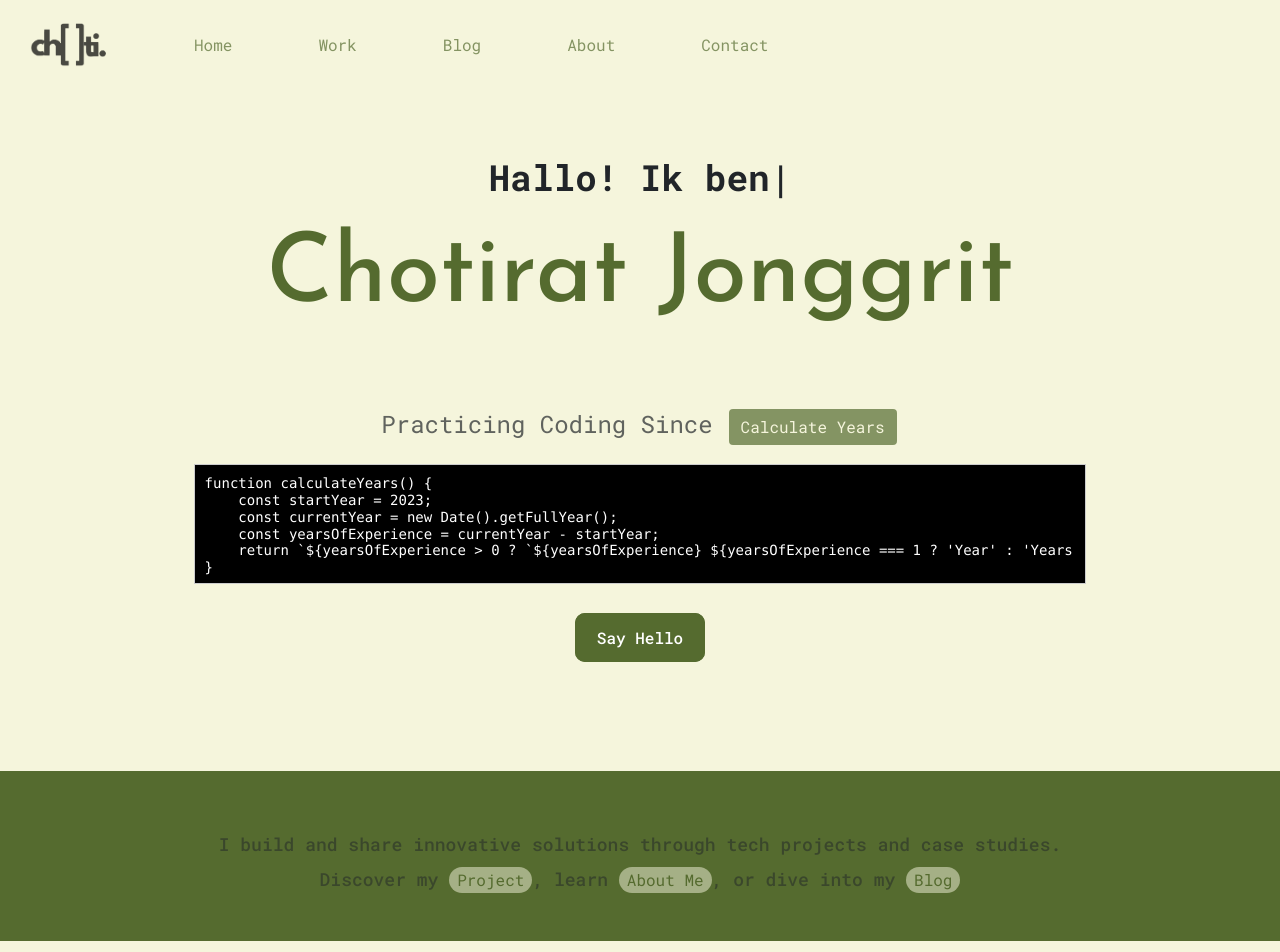
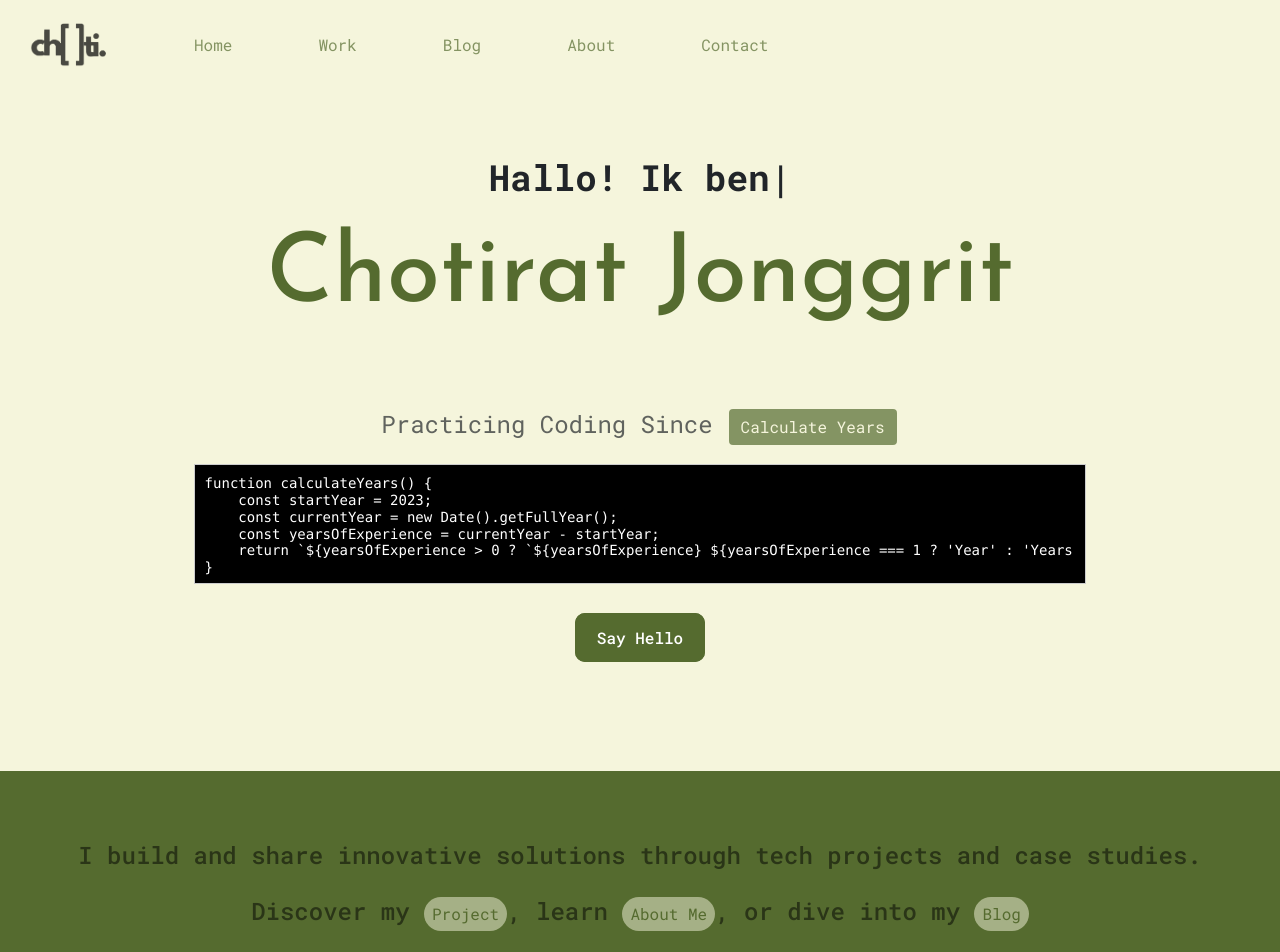
Before and after one commit to jgchoti/jgchoti.github.io, a React (Create React App) app: page / in a window 1280 px wide. Shown: the top 952 px of the page. Built offline with nearby package versions, Linux system fonts and the light colour scheme.

Commit message:
Update typography.css

```diff
--- a/src/style/typography.css
+++ b/src/style/typography.css
@@ -32,32 +32,17 @@ p {
   font-weight: lighter;
 }
 
-.sub-header-text h3 {
-  font-size: 36px;
+.sub-header-text h4 {
+  font-size: 24px;
   font-family: var(--font-family);
   line-height: 2;
-  color: var(--main-bg-color);
-  padding: 36px 55px 24px;
-}
-
-.sub-header-text ul {
-  text-align: left;
-  margin-top: 65px;
-  margin-left: 16px;
-  color: var(--main-bg-color);
-  line-height: 2;
-  opacity: 0.8;
-}
-.sub-header-text li {
-  margin-top: 8px;
-  list-style: none;
-  opacity: 0.8;
-  font-family: var(--font-family);
+  color: black;
 }
 
 .sub-header-text a {
   color: var(--secondary-color);
   font-family: var(--font-family);
+  font-size: 24px;
 }
 
 .sub-header-text a:hover {
```
